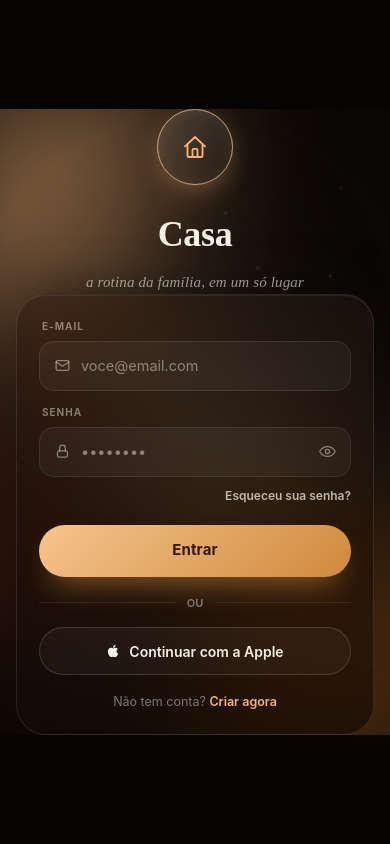
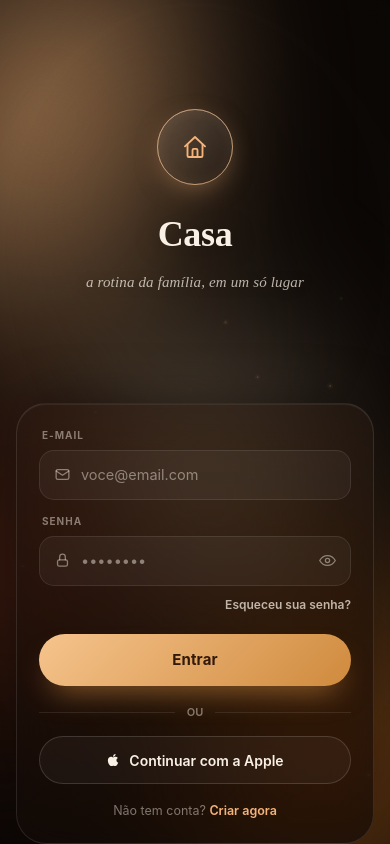
Before and after one commit to Murillooh/Meio-a-Meio, a React (Vite) app in the folder app/: page /login in a window 390 px wide. Built offline with nearby package versions, Linux system fonts and the light colour scheme; no server answers.

Commit message:
Corrige altura e alinhamento da tela de login no mobile

```diff
--- a/app/src/pages/Login.css
+++ b/app/src/pages/Login.css
@@ -13,10 +13,8 @@
   background: #050403;
   color: var(--cream);
   font-family: 'Inter', -apple-system, sans-serif;
-  display: flex;
-  align-items: center;
-  justify-content: center;
-  min-height: 100vh;
+  display: block;
+  height: 100dvh;
   width: 100vw;
   margin: 0;
   padding: 0;
```
